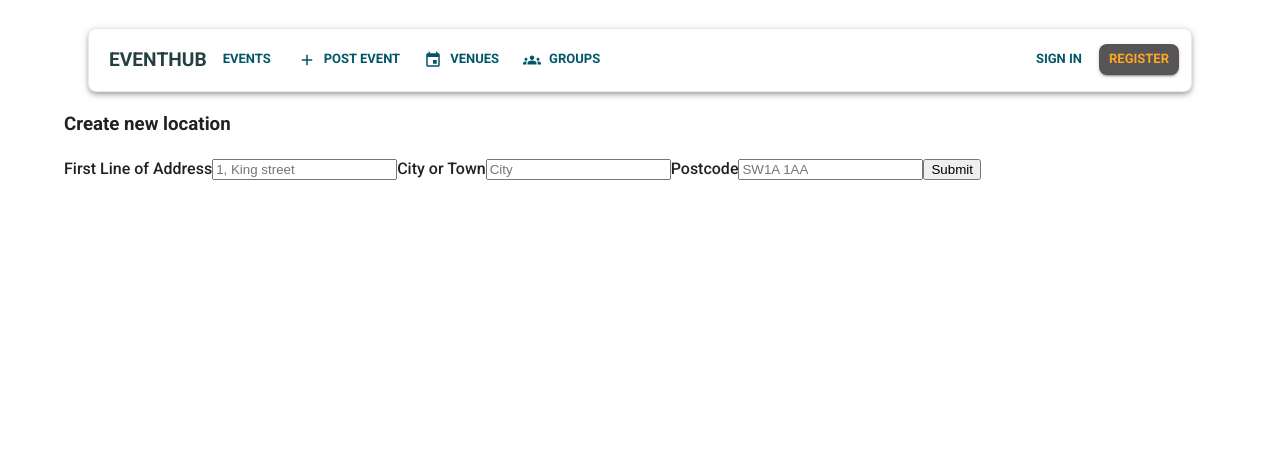
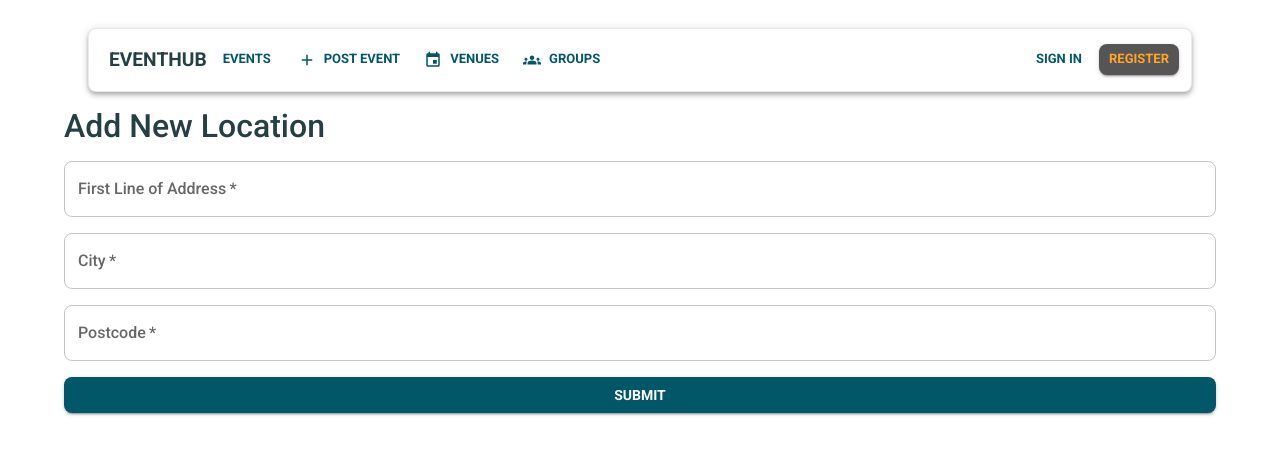
Before and after one commit to annc4st/eventapp-ts, a React (Vite) app in the folder fe-eventapp/: page /locations/create in a window 1280 px wide. Shown: the top 454 px of the page. Built offline with nearby package versions, Linux system fonts and the light colour scheme; no server answers.

Commit message:
locationslist and modal to add location

```diff
--- a/fe-eventapp/src/components/Comments.tsx
+++ b/fe-eventapp/src/components/Comments.tsx
@@ -34,7 +34,8 @@ export const Comments: React.FC<CommentProps> = ({ eventId }) => {
     <Container maxWidth="lg" >
       <Grid container spacing={2}>
        <Grid size={{xs: 12, md: 6}}>
-      <Typography variant="h4" sx={{ color: 'secondary.dark'}}>Comments</Typography>
+      <Typography variant="h4" sx={{ color: 'secondary.dark'}}
+      >Comments</Typography>
 
 
       {comments.length > 0 ? (
--- a/fe-eventapp/src/components/CreateEvent.tsx
+++ b/fe-eventapp/src/components/CreateEvent.tsx
@@ -22,6 +22,7 @@ import {
   TextField,
   Typography,
 } from "@mui/material";
+import CreateLocationModal from "./CreateLocationModal";
 
 interface EventData {
   name: string;
@@ -260,16 +261,26 @@ export const CreateEvent: React.FC = () => {
         )}
       </Formik>
 
-      <Box>
+      <Box
+      sx={{display: "flex", flexDirection: "column",
+        alignItems: "center",
+        width: "100%", maxWidth: { md: "50%" },
+        gap: 2,
+        mt: 2
+      }}
+      >
         <Typography>
-          If you cannot find the location,{" "}
-          <Link
+          If you cannot find the location{" "}
+          {/* <Link
             to={"/create-location"}
             style={{ textDecoration: "none", color: "#3698ad" }}
           >
             Add Location
-          </Link>
+          </Link> */}
+
         </Typography>
+
+      <CreateLocationModal />
       </Box>
     </Container>
   );
--- a/fe-eventapp/src/components/CreateLocation.tsx
+++ b/fe-eventapp/src/components/CreateLocation.tsx
@@ -1,15 +1,17 @@
 import React, { useState, useEffect } from "react";
 import { useNavigate, Link } from "react-router-dom";
 import { useDispatch, useSelector } from "react-redux";
-import {
-  Formik, FormikHelpers, Form,
-  Field, ErrorMessage,
-} from "formik";
+import { Formik, FormikHelpers, Form,
+  Field, ErrorMessage}  from "formik";
 import * as Yup from "yup";
 import { object, string } from "yup";
 import { postcodeValidator } from "postcode-validator";
 import { optimisticAdd, createLocation } from "../store/locationSlice";
 import { AppDispatch } from "../store/store";
+
+import { Box, Button, Container, FormControl, InputAdornment, TextField,
+  Typography } from "@mui/material";
+
 
 
 interface ILocationData {
@@ -56,7 +58,6 @@ export const CreateLocation: React.FC = () => {
 
     // Optimistic update
     dispatch(optimisticAdd(newLocation));
-    // create location in backend
     try {
       await dispatch(createLocation(values));
       await resetForm();
@@ -69,7 +70,11 @@ export const CreateLocation: React.FC = () => {
 
   return (
     <>
-      <h3> Create new location</h3>
+       <Typography
+              component="h2"
+              variant="h3"
+              sx={{ width: "100%", fontSize: "clamp(2rem, 10vw, 2rem)", mt: 2, color:'primary.dark' }}
+            >Add New Location</Typography>
 
       <Formik
         initialValues={initialValues}
@@ -77,27 +82,62 @@ export const CreateLocation: React.FC = () => {
         onSubmit={handleSubmit}
       >
         {({ isSubmitting }) => (
-          <Form>
-            <label htmlFor="firstLine">First Line of Address</label>
-            <Field
-              id="firstLine"
-              name="firstLine"
-              placeholder="1, King street"
-            />
-            <ErrorMessage name="firstLine" component="div" className="error" />
+          <Form style={{display:'flex', flexDirection: "column",
+          marginTop: "16px", gap: "16px"}}>
 
-            <label htmlFor="city">City or Town</label>
-            <Field id="city" name="city" placeholder="City" />
-            <ErrorMessage name="city" component="div" className="error" />
+          <FormControl>
+                        <Field as={TextField}
+                          label="First Line of Address"
+                          id="firstLine"
+                          name="firstLine"
+                          type="text"
+                          fullWidth
+                          variant="outlined"
+                          required
+                        />
+                        <ErrorMessage
+                          name="firstLine"
+                          component="div"
+                          style={{ color: "red" }}
+                        />
+                      </FormControl>
+             <FormControl>
+                        <Field as={TextField}
+                          label="City"
+                          id="city"
+                          name="city"
+                          type="text"
+                          fullWidth
+                          variant="outlined"
+                          required
+                        />
+                        <ErrorMessage
+                          name="city"
+                          component="div"
+                          style={{ color: "red" }}
+                        />
+                      </FormControl>
+             <FormControl>
+                        <Field as={TextField}
+                          label="Postcode"
+                          id="postcode"
+                          name="postcode"
+                          type="text"
+                          fullWidth
+                          variant="outlined"
+                          required
+                        />
+                        <ErrorMessage
+                          name="postcode"
+                          component="div"
+                          style={{ color: "red" }}
+                        />
+                      </FormControl>
 
-            <label htmlFor="postcode">Postcode</label>
-            <Field id="postcode" name="postcode" placeholder="SW1A 1AA" />
-            <ErrorMessage name="postcode" component="div" className="error" />
-
-            <button type="submit" disabled={isSubmitting}>
+            <Button  variant="contained" type="submit" disabled={isSubmitting}>
               {" "}
               {isSubmitting ? "Submitting..." : "Submit"}
-            </button>
+            </Button>
           </Form>
         )}
       </Formik>
--- /dev/null
+++ b/fe-eventapp/src/components/CreateLocationModal.tsx
@@ -0,0 +1,173 @@
+import React, { useState, useEffect } from "react";
+import { useNavigate, Link } from "react-router-dom";
+import { useDispatch, useSelector } from "react-redux";
+import { Formik, FormikHelpers, Form, Field, ErrorMessage } from "formik";
+import * as Yup from "yup";
+import { object, string } from "yup";
+import { postcodeValidator } from "postcode-validator";
+import { optimisticAdd, createLocation } from "../store/locationSlice";
+import { AppDispatch } from "../store/store";
+
+import { Box, Button, DialogActions, TextField, Dialog, DialogContent, DialogContentText,
+  DialogTitle, Fade,  Slide} from '@mui/material'
+  import { TransitionProps } from '@mui/material/transitions';
+
+
+
+interface ILocationData {
+  firstLine: string;
+  city: string;
+  postcode: string;
+}
+/* forwardRef is a React utility that lets you pass a ref through your component to a child.
+ Required by MUI because animations like Slide and Fade need
+ access to refs for proper DOM transitions.
+*/
+const Transition = React.forwardRef(function Transition(
+  props: TransitionProps & { children: React.ReactElement },
+  ref: React.Ref<unknown>,
+) {
+  return <Slide direction="down" ref={ref} {...props} />;
+});
+
+export default function CreateLocationModal() {
+  const [open, setOpen] = useState(false);
+  const dispatch = useDispatch<AppDispatch>();
+
+  const initialValues: ILocationData = {
+    firstLine: "",
+    city: "",
+    postcode: "",
+  };
+
+  const locationSchema = object().shape({
+    firstLine: string().required("First line of address is required"),
+    city: string().required("City is required"),
+    postcode: string()
+      .required("Postcode is required")
+      .test("is-valid-postcode", "Invalid postcode format", (value) => {
+        // If no value, skip validation
+        if (!value) return false;
+        // Validate the postcode
+        return postcodeValidator(value, "GB");
+      }),
+  });
+
+  const handleClickOpen = () => setOpen(true);
+
+  const handleClose = () => setOpen(false);
+
+  const handleSubmit = async (
+    values: ILocationData,
+    { setSubmitting, resetForm }: FormikHelpers<ILocationData>
+  ) => {
+    const tempId = Date.now(); // Generate a temporary unique ID
+    const newLocation = { id: tempId, ...values };
+
+    // Optimistic update
+    dispatch(optimisticAdd(newLocation));
+    try {
+      await dispatch(createLocation(values));
+      await resetForm();
+      setSubmitting(false);
+    } catch (error) {
+      console.error(error);
+      setSubmitting(false);
+    }
+  };
+
+  return (
+    <>
+      <Button variant="outlined" onClick={handleClickOpen}>
+        Add New Location
+      </Button>
+      {/* <Slide direction="down" in={open} mountOnEnter unmountOnExit> */}
+
+      <Dialog open={open} onClose={handleClose} fullWidth maxWidth="sm"
+       TransitionComponent={Transition}
+       >
+        <DialogTitle>Add New Meeting Point</DialogTitle>
+        <Formik
+          initialValues={initialValues}
+          validationSchema={locationSchema}
+          onSubmit={handleSubmit}
+        >
+          {({ isSubmitting }) => (
+            <Form>
+              <DialogContent>
+                <DialogContentText>
+                  To add new location please enter Address and Postcode
+                  correctly.
+                </DialogContentText>
+                <Box display="flex" flexDirection="column" gap={2}>
+                  <Field
+                    as={TextField}
+                    // autoFocus
+                    required
+                    margin="dense"
+                    id="firstLine"
+                    name="firstLine"
+                    label="First Line of Address"
+                    type="text"
+                    fullWidth
+                  variant="outlined"
+                  />
+                  <ErrorMessage
+                    name="firstLine"
+                    component="div"
+                    style={{ color: "red" }}
+                  />
+                  <Field
+                    as={TextField}
+                    label="City"
+                    id="city"
+                    name="city"
+                    type="text"
+                    fullWidth
+                    variant="outlined"
+                    required
+                  />
+                  <ErrorMessage
+                    name="city"
+                    component="div"
+                    style={{ color: "red" }}
+                  />
+                  <Field
+                    as={TextField}
+                    label="Postcode"
+                    id="postcode"
+                    name="postcode"
+                    type="text"
+                    fullWidth
+                    variant="outlined"
+                    required
+                  />
+                  <ErrorMessage
+                    name="postcode"
+                    component="div"
+                    style={{ color: "red" }}
+                  />
+                </Box>
+              </DialogContent>
+
+              <DialogActions>
+                <Button onClick={handleClose} disabled={isSubmitting}>
+                  Cancel
+                </Button>
+                <Button
+                  onClick={handleClose}
+                  type="submit"
+                  disabled={isSubmitting}
+                >
+                  {" "}
+                  {isSubmitting ? "Submitting..." : "Add Location"}
+                </Button>
+              </DialogActions>
+            </Form>
+          )}
+        </Formik>
+      </Dialog>
+
+    </>
+  );
+}
--- a/fe-eventapp/src/components/UpdateEvent.tsx
+++ b/fe-eventapp/src/components/UpdateEvent.tsx
@@ -150,8 +150,7 @@ export const UpdateEvent: React.FC = () => {
         {({ handleSubmit, isSubmitting }) => (
         <Box
           component="form" onSubmit={handleSubmit}
-
-      sx={{display:'flex', flexDirection: "column", gap: 3, mt: 2, mb: 2,
+         sx={{display:'flex', flexDirection: "column", gap: 3, mt: 2, mb: 2,
         width: "100%",
         maxWidth: { md: "50%" },
       }} >
```
Also changed, not shown: fe-eventapp/src/components/LocationsList.tsx (+83 -16 lines).
